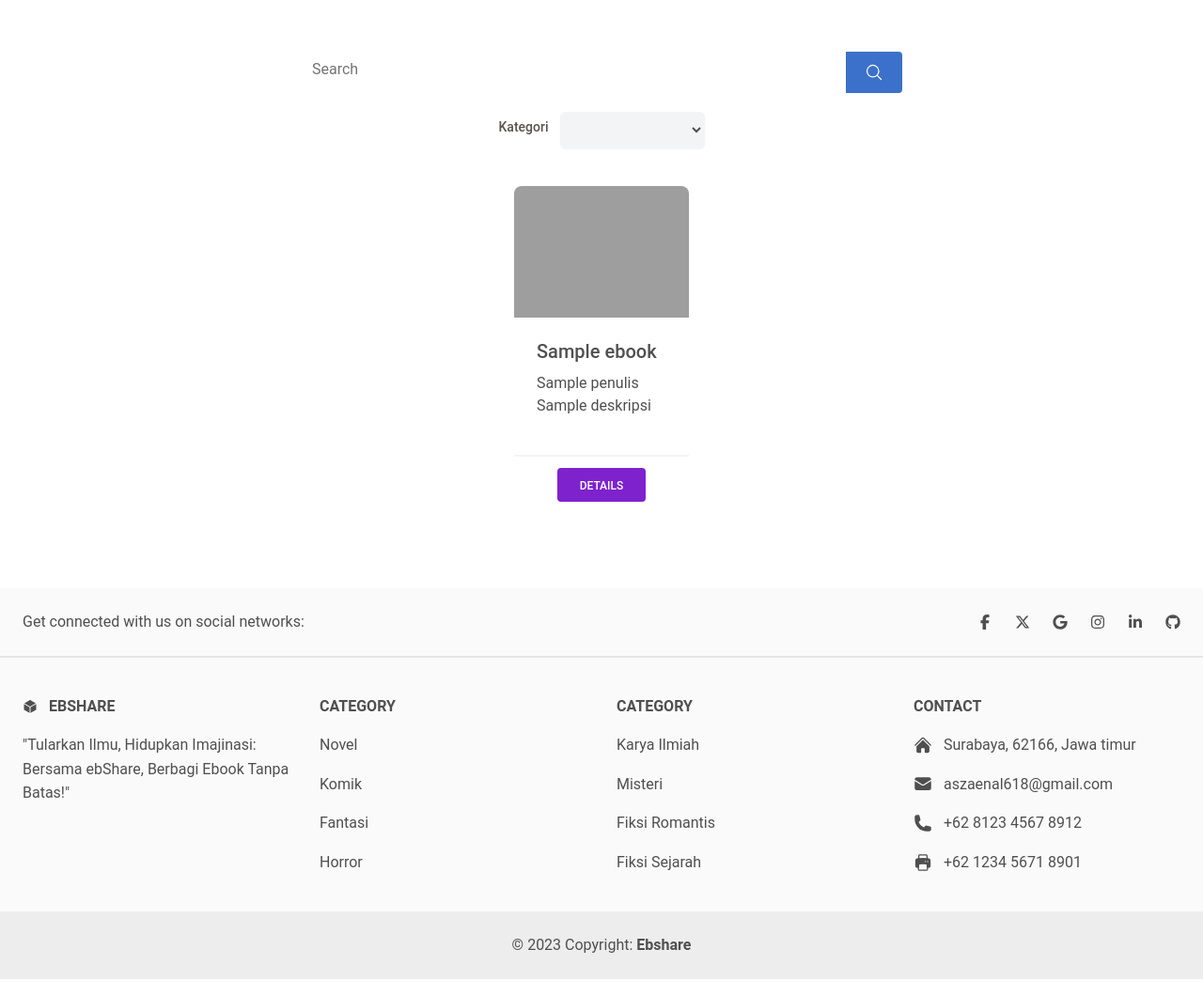
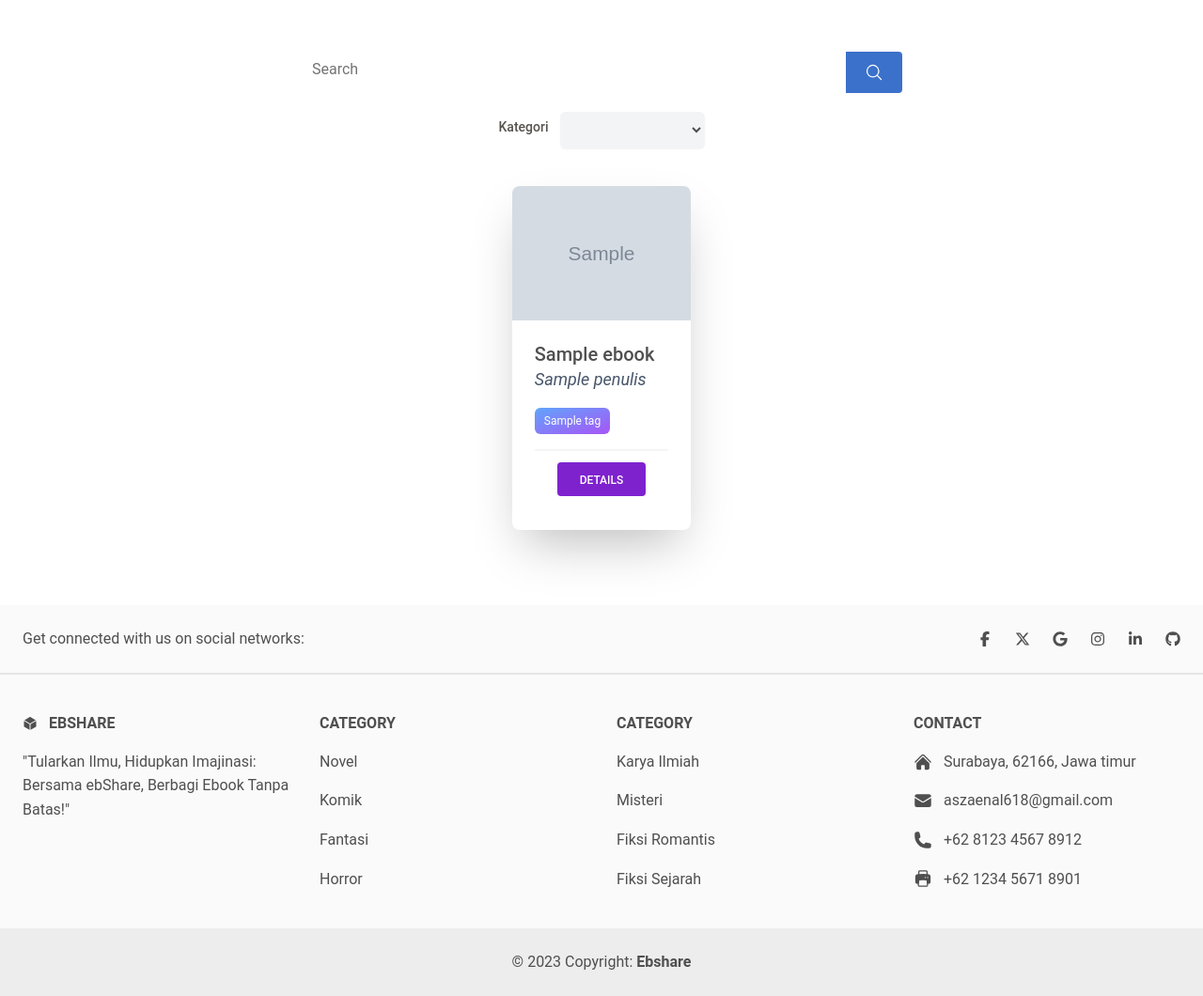
Before and after one commit to zaenal-abidin-syah/ebshare, a CodeIgniter 4 app: the page made by app/Views/ebook.php in a window 1280 px wide. Shown: the part 57-1117 px from the top of the page at 94% size. Run offline with PHP 8.4 and a stand-in for CodeIgniter, Linux system fonts and the light colour scheme; the template is opened without the code that fills it: most values are stand-ins (such as "Sample title", 1, 10 or a date in 2020); grey boxes marked "Sample" are stand-in pictures; data that the repository does not hold is empty; some libraries are stand-ins or nearby versions; grey boxes are pictures that could not be loaded.

Commit message:
add logout filter, edit ui ebook, and add statistik data

```diff
--- a/app/Config/Filters.php
+++ b/app/Config/Filters.php
@@ -35,6 +35,7 @@ class Filters extends BaseFilters
         'pagecache'     => PageCache::class,
         'performance'   => PerformanceMetrics::class,
         'login'         => \App\Filters\LoginFilter::class,
+        'logout'         => \App\Filters\LogoutFilter::class,
         'admin'         => \App\Filters\AdminFilter::class
     ];
 
@@ -107,6 +108,7 @@ class Filters extends BaseFilters
      * @var array<string, array<string, list<string>>>
      */
     public array $filters = [
-        'admin' => ['before' => ['/dashboard/ebooksuser', '/dashboard/ebooksuser/*', '/dashboard/user', '/dashboard/user/*']]
+        'admin' => ['before' => ['/dashboard/ebooksuser', '/dashboard/ebooksuser/*', '/dashboard/user', '/dashboard/user/*']],
+        'logout' => ['before' => ['/login']]
     ];
 }
--- a/app/Controllers/Dashboard.php
+++ b/app/Controllers/Dashboard.php
@@ -191,6 +191,7 @@ class Dashboard extends BaseController
       return view('/dashboard/ebook/add', $data);
     }
     $id_ebook = $this->model->insertID();
+    $this->statistikModel->tambah(['id_ebook' => $id_ebook]);
     // print_r($id_ebook);
     // return redirect()->to(base_url('/dashboard/ebook'));
 
--- a/app/Filters/UserFilter.php
+++ b/app/Filters/LogoutFilter.php
@@ -6,11 +6,11 @@ use CodeIgniter\Filters\FilterInterface;
 use CodeIgniter\HTTP\RequestInterface;
 use CodeIgniter\HTTP\ResponseInterface;
 
-class UserFilter implements FilterInterface
+class LogoutFilter implements FilterInterface
 {
   public function before(RequestInterface $request, $arguments = null)
   {
-    if (session()->get('role')) {
+    if (session()->get('login')) {
       return redirect()->to(base_url('/dashboard'));
     }
     // Do something here
--- a/app/Models/StatistikModel.php
+++ b/app/Models/StatistikModel.php
@@ -10,4 +10,10 @@ class StatistikModel extends Model
   protected $primaryKey = 'id';
 
   protected $useAutoIncrement = true;
+  protected $allowedFields = ['id_ebook', 'jumlah_unduhan', 'jumlah_favorite', 'jumlah_komentar', 'rating_rata_rata'];
+
+  public function tambah($data)
+  {
+    return $this->insert($data, false);
+  }
 }
--- a/app/Views/ebook.php
+++ b/app/Views/ebook.php
@@ -91,31 +91,32 @@
 
   <?php if ($ebooks) {
     foreach ($ebooks as $key => $ebook) { ?>
-      <div class="flex flex-col rounded-lg basis-[30%] bg-white text-surface shadow-purple-50 dark:bg-surface-dark dark:text-white lg:basis-[15%] md:basis-[20%] sm:rounded-s-none">
+      <div class="flex flex-col justify-between rounded-lg basis-[30%] shadow-2xl bg-white text-surface shadow-purple-700 lg:basis-[15%] md:basis-[20%] sm:rounded-s-none">
         <a href="#!">
-          <img class="rounded-t-lg" src="https://tecdn.b-cdn.net/img/new/standard/city/043.webp" alt="Los Angeles Skyscrapers" />
+          <img class="rounded-t-lg" src="<?= $ebook['img'] != '' ? base_url($ebook['img']) : base_url('img/ebook/default-pdf.png')  ?>" alt="Los Angeles Skyscrapers" />
         </a>
-        <div class="p-6">
-          <h5 id="judul-<?= $key ?>" class="mb-2 text-xl font-medium leading-tight">
+        <div class="p-6 min-h-[10%]">
+          <h5 id="judul-<?= $key ?>" class=" text-xl font-medium leading-tight">
             <?= $ebook['judul'] ?>
           </h5>
-          <p id="penulis-<?= $key ?>">
+          <p class="text-lg italic text-slate-600" id="penulis-<?= $key ?>">
             <?= $ebook['penulis'] ?>
           </p>
-          <p id="deskripsi-<?= $key ?>" class="mb-4 text-base">
-            <?= $ebook['deskripsi'] ?>
+          <p id="tag-<?= $key ?>" class="my-4 text-base">
+            <!-- <= $ebook['deskripsi'] ?> -->
+            <?php
+            $tags = $ebook['tag'] != '' ? explode(',', $ebook['tag']) : [];
+            foreach ($tags as $tag) { ?>
+              <span class="bg-gradient-to-tl from-purple-500 to-blue-400 px-2.5 text-xs rounded-md py-2 inline-block whitespace-nowrap text-center align-baseline leading-none text-white"><?= $tag ?></span>
+            <?php } ?>
+
           </p>
 
-        </div>
-        <div class="mt-auto border-t-2 border-neutral-100 px-6 py-3 text-center text-surface/75 dark:border-white/10 dark:text-neutral-300">
-          <a href="<?= base_url('ebook/detail/' . $ebook['id']) ?>" class="button-modal inline-block rounded bg-purple-700 px-6 pb-2 pt-2.5 text-xs font-medium uppercase leading-normal text-white shadow-purple-700 transition duration-150 ease-in-out hover:bg-purple-600 hover:shadow-purple-400 focus:bg-purple-500 focus:shadow-purple-400 focus:outline-none focus:ring-0 active:bg-purple-700 active:shadow-purple-500 dark:shadow-black/30 dark:hover:shadow-dark-strong dark:focus:shadow-dark-strong dark:active:shadow-dark-strong">
-            Details
-          </a>
-          <!-- <a class="button-modal inline-block rounded bg-purple-700 px-6 pb-2 pt-2.5 text-xs font-medium uppercase leading-normal text-white shadow-purple-700 transition duration-150 ease-in-out hover:bg-purple-600 hover:shadow-purple-400 focus:bg-purple-500 focus:shadow-purple-400 focus:outline-none focus:ring-0 active:bg-purple-700 active:shadow-purple-500 dark:shadow-black/30 dark:hover:shadow-dark-strong dark:focus:shadow-dark-strong dark:active:shadow-dark-strong" data-ripple-light="true" data-twe-toggle="modal" data-twe-target="#exampleModal" data-ebook="<?= $key ?>">
-            Details
-          </a> -->
-
-          <!-- <small>Last updated 3 mins ago</small> -->
+          <div class="mt-auto border-t-2 border-neutral-100 px-6 py-3 text-center text-surface/75 dark:border-white/10 dark:text-neutral-300">
+            <a href="<?= base_url('ebook/detail/' . $ebook['id']) ?>" class="button-modal inline-block rounded bg-purple-700 px-6 pb-2 pt-2.5 text-xs font-medium uppercase leading-normal text-white shadow-purple-700 transition duration-150 ease-in-out hover:bg-purple-600 hover:shadow-purple-400 focus:bg-purple-500 focus:shadow-purple-400 focus:outline-none focus:ring-0 active:bg-purple-700 active:shadow-purple-500 dark:shadow-black/30 dark:hover:shadow-dark-strong dark:focus:shadow-dark-strong dark:active:shadow-dark-strong">
+              Details
+            </a>
+          </div>
         </div>
       </div>
     <?php }
--- a/public/style/style.css
+++ b/public/style/style.css
@@ -798,6 +798,16 @@ video {
   margin-bottom: auto;
 }
 
+.my-8 {
+  margin-top: 2rem;
+  margin-bottom: 2rem;
+}
+
+.my-6 {
+  margin-top: 1.5rem;
+  margin-bottom: 1.5rem;
+}
+
 .-ml-\[1\.5rem\] {
   margin-left: -1.5rem;
 }
@@ -1116,6 +1126,14 @@ video {
 
 .min-h-\[auto\] {
   min-height: auto;
+}
+
+.min-h-\[20\%\] {
+  min-height: 20%;
+}
+
+.min-h-\[10\%\] {
+  min-height: 10%;
 }
 
 .w-1\/2 {
@@ -1706,6 +1724,11 @@ video {
   background-color: rgb(248 250 252 / var(--tw-bg-opacity));
 }
 
+.bg-purple-200 {
+  --tw-bg-opacity: 1;
+  background-color: rgb(233 213 255 / var(--tw-bg-opacity));
+}
+
 .bg-opacity-60 {
   --tw-bg-opacity: 0.6;
 }
@@ -2264,6 +2287,10 @@ video {
   text-transform: capitalize;
 }
 
+.italic {
+  font-style: italic;
+}
+
 .leading-5 {
   line-height: 1.25rem;
 }
@@ -2424,6 +2451,11 @@ video {
 .text-white {
   --tw-text-opacity: 1;
   color: rgb(255 255 255 / var(--tw-text-opacity));
+}
+
+.text-slate-600 {
+  --tw-text-opacity: 1;
+  color: rgb(71 85 105 / var(--tw-text-opacity));
 }
 
 .antialiased {
@@ -2497,6 +2529,12 @@ video {
   box-shadow: var(--tw-ring-offset-shadow, 0 0 #0000), var(--tw-ring-shadow, 0 0 #0000), var(--tw-shadow);
 }
 
+.shadow-2xl {
+  --tw-shadow: 0 25px 50px -12px rgb(0 0 0 / 0.25);
+  --tw-shadow-colored: 0 25px 50px -12px var(--tw-shadow-color);
+  box-shadow: var(--tw-ring-offset-shadow, 0 0 #0000), var(--tw-ring-shadow, 0 0 #0000), var(--tw-shadow);
+}
+
 .shadow-purple-50 {
   --tw-shadow-color: #faf5ff;
   --tw-shadow: var(--tw-shadow-colored);
@@ -2514,6 +2552,11 @@ video {
 
 .shadow-purple-500 {
   --tw-shadow-color: #a855f7;
+  --tw-shadow: var(--tw-shadow-colored);
+}
+
+.shadow-purple-400 {
+  --tw-shadow-color: #c084fc;
   --tw-shadow: var(--tw-shadow-colored);
 }
 
```
